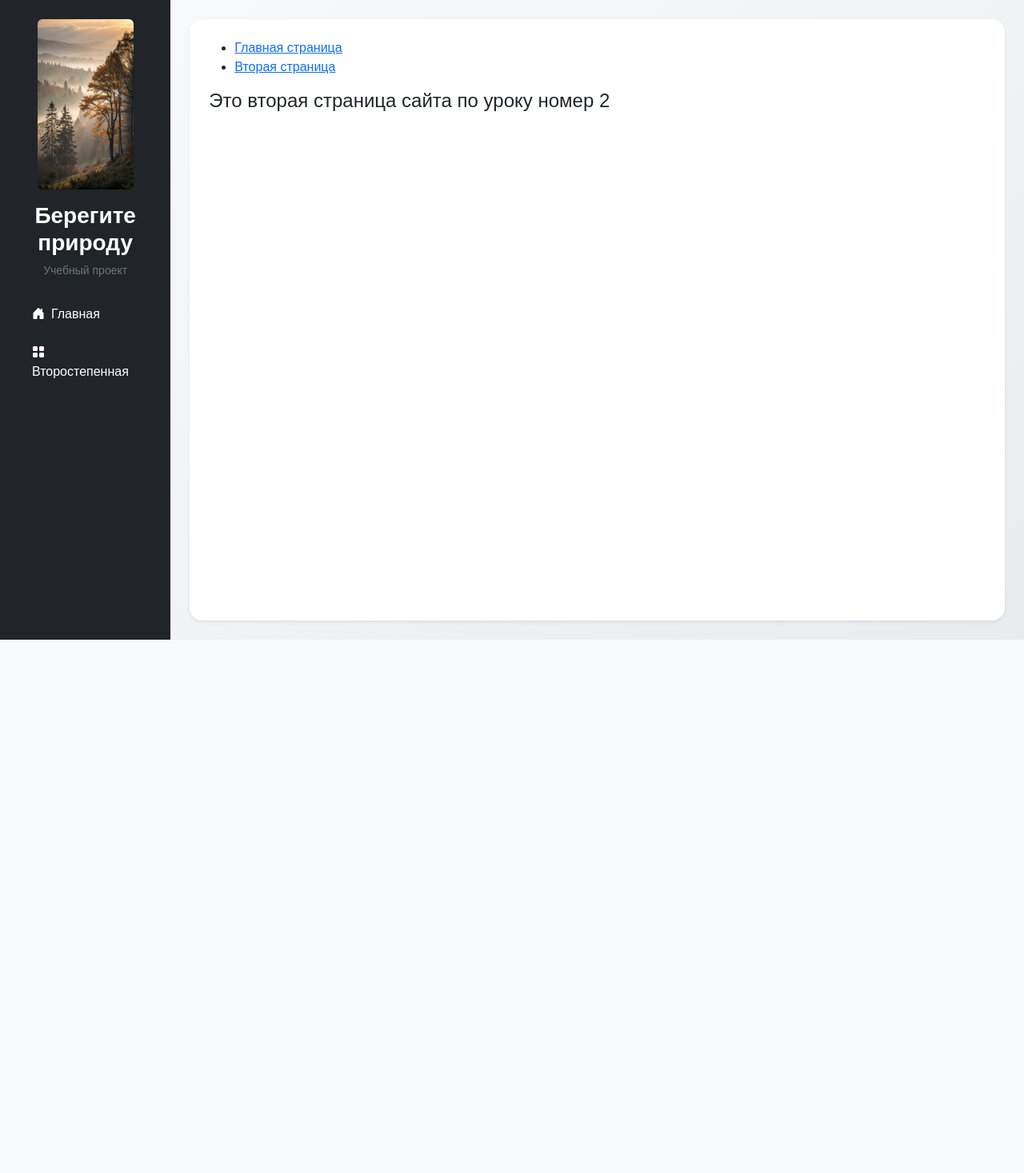
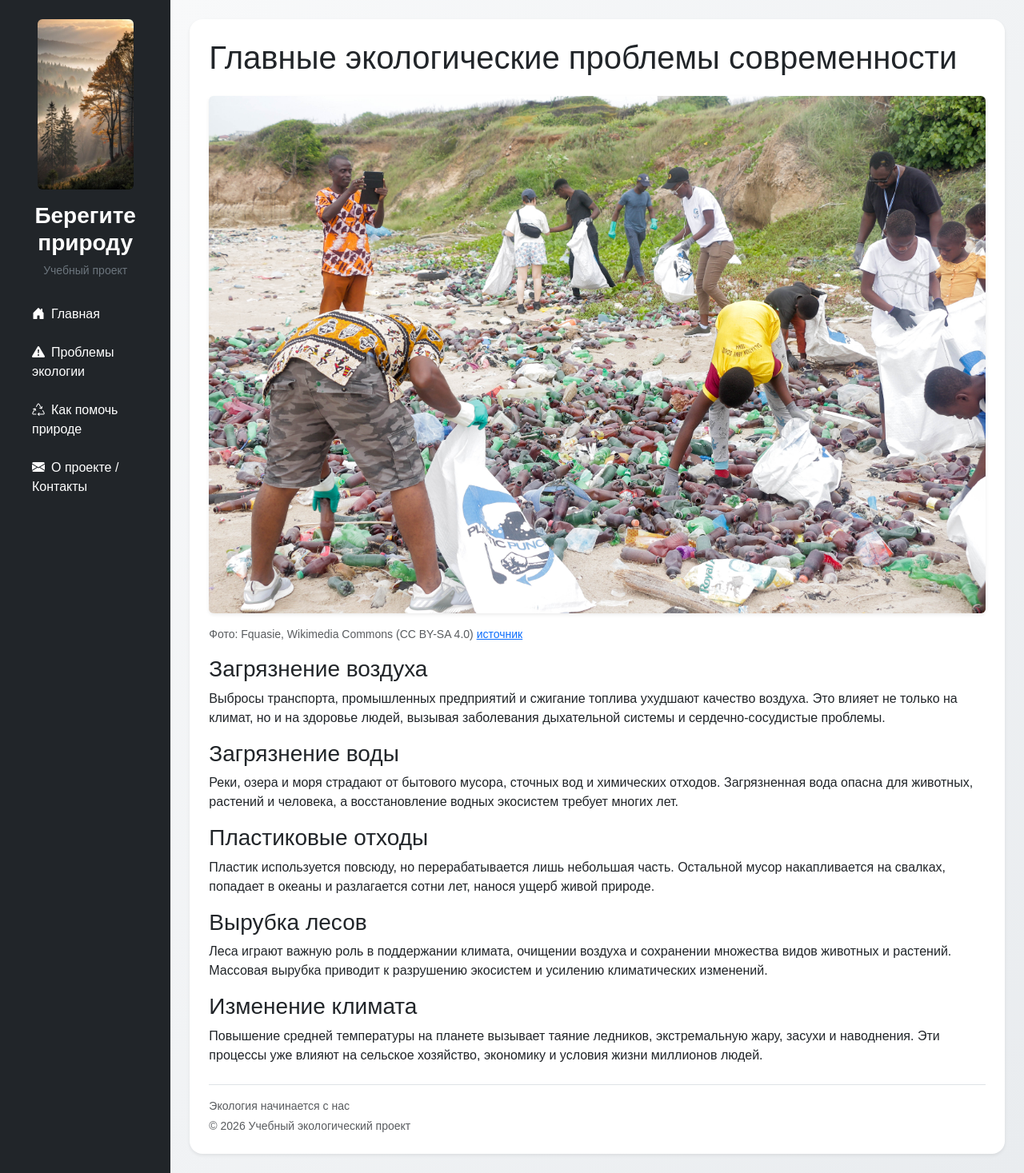
Before and after one commit to RomSb819/PY_DJ02, a Django app: page /new/ in a window 1280 px wide. Shown: the whole page at 80% size. Before the commit the page ends 800 px from the top, so only its background shows below. Run offline with Django 5.2, Linux system fonts and the light colour scheme.

Commit message:
Eco_site_done

```diff
--- a/PY_site/PY_site/settings.py
+++ b/PY_site/PY_site/settings.py
@@ -116,7 +116,3 @@ USE_TZ = True
 # https://docs.djangoproject.com/en/6.0/howto/static-files/
 
 STATIC_URL = 'static/'
-
-STATICFILES_DIRS = [
-    BASE_DIR / "static"
-]
--- /dev/null
+++ b/PY_site/main/templates/main/footer.html
@@ -0,0 +1,4 @@
+<footer class="mt-4 pt-3 border-top text-muted small">
+    <p class="mb-1">Экология начинается с нас</p>
+    <p class="mb-0">&copy; {% now "Y" %} Учебный экологический проект</p>
+</footer>
--- a/PY_site/main/templates/main/layout.html
+++ b/PY_site/main/templates/main/layout.html
@@ -10,7 +10,7 @@
 
     <title>
         {% block title %}
-        <Берегите природу>
+        Экология начинается с нас
         {% endblock %}
     </title>
 
@@ -27,35 +27,14 @@
     <div class="container-fluid">
         <div class="row min-vh-100">
 
-            <!-- Боковое меню -->
-            <aside class="col-12 col-md-3 col-lg-2 bg-dark text-white p-4 shadow">
-                <div class="text-center mb-4">
-                    <img src="{% static 'main/img/forest.png' %}" alt="лес" class="img-fluid rounded mb-3" style="max-width: 120px;">
-                    <h3 class="fw-bold">Берегите природу</h3>
-                    <p class="text-secondary small mb-0">Учебный проект</p>
-                </div>
-
-                <nav>
-                    <ul class="nav flex-column gap-2">
-                        <li class="nav-item">
-                            <a href="{% url 'home' %}" class="nav-link text-white rounded px-3 py-2 menu-link">
-                                <i class="bi bi-house-door-fill me-2"></i>Главная
-                            </a>
-                        </li>
-                        <li class="nav-item">
-                            <a href="{% url 'page2' %}" class="nav-link text-white rounded px-3 py-2 menu-link">
-                                <i class="bi bi-grid-fill me-2"></i>Второстепенная
-                            </a>
-                        </li>
-                    </ul>
-                </nav>
-            </aside>
+            {% include 'main/menu.html' %}
 
             <!-- Основной контент -->
             <main class="col-12 col-md-9 col-lg-10 p-4">
                 <div class="bg-white rounded-4 shadow-sm p-4 h-100">
                     {% block content %}
                     {% endblock %}
+                    {% include 'main/footer.html' %}
                 </div>
             </main>
 
--- /dev/null
+++ b/PY_site/main/templates/main/menu.html
@@ -0,0 +1,33 @@
+{% load static %}
+<aside class="col-12 col-md-3 col-lg-2 bg-dark text-white p-4 shadow">
+    <div class="text-center mb-4">
+        <img src="{% static 'main/img/forest.png' %}" alt="лес" class="img-fluid rounded mb-3" style="max-width: 120px;">
+        <h3 class="fw-bold">Берегите природу</h3>
+        <p class="text-secondary small mb-0">Учебный проект</p>
+    </div>
+
+    <nav>
+        <ul class="nav flex-column gap-2">
+            <li class="nav-item">
+                <a href="{% url 'home' %}" class="nav-link text-white rounded px-3 py-2 menu-link">
+                    <i class="bi bi-house-door-fill me-2"></i>Главная
+                </a>
+            </li>
+            <li class="nav-item">
+                <a href="{% url 'problems' %}" class="nav-link text-white rounded px-3 py-2 menu-link">
+                    <i class="bi bi-exclamation-triangle-fill me-2"></i>Проблемы экологии
+                </a>
+            </li>
+            <li class="nav-item">
+                <a href="{% url 'help_nature' %}" class="nav-link text-white rounded px-3 py-2 menu-link">
+                    <i class="bi bi-recycle me-2"></i>Как помочь природе
+                </a>
+            </li>
+            <li class="nav-item">
+                <a href="{% url 'about' %}" class="nav-link text-white rounded px-3 py-2 menu-link">
+                    <i class="bi bi-envelope-fill me-2"></i>О проекте / Контакты
+                </a>
+            </li>
+        </ul>
+    </nav>
+</aside>
--- a/PY_site/main/templates/main/new.html
+++ b/PY_site/main/templates/main/new.html
@@ -1,11 +1,50 @@
 {% extends 'main/layout.html' %}
+{% load static %}
 
 {% block title %}
-    <title>Вторая страничка</title>
+Проблемы экологии
 {% endblock %}
 
 {% block content %}
-    {% include 'main/nav.html' %}
-    <h4>Это вторая страница сайта по уроку номер 2</h4>
+<h1 class="mb-4">Главные экологические проблемы современности</h1>
+<img src="{% static 'main/img/problems_plastic.jpg' %}" class="img-fluid rounded shadow-sm mb-3" alt="Волонтеры убирают пластиковые отходы на берегу">
+<p class="text-muted small">
+    Фото: Fquasie, Wikimedia Commons (CC BY-SA 4.0)
+    <a href="https://commons.wikimedia.org/wiki/File:Plastic_in_the_ocean.jpg" target="_blank" rel="noopener">источник</a>
+</p>
 
+<h3>Загрязнение воздуха</h3>
+<p>
+    Выбросы транспорта, промышленных предприятий и сжигание топлива ухудшают качество воздуха.
+    Это влияет не только на климат, но и на здоровье людей, вызывая заболевания дыхательной
+    системы и сердечно-сосудистые проблемы.
+</p>
+
+<h3>Загрязнение воды</h3>
+<p>
+    Реки, озера и моря страдают от бытового мусора, сточных вод и химических отходов.
+    Загрязненная вода опасна для животных, растений и человека, а восстановление водных
+    экосистем требует многих лет.
+</p>
+
+<h3>Пластиковые отходы</h3>
+<p>
+    Пластик используется повсюду, но перерабатывается лишь небольшая часть. Остальной мусор
+    накапливается на свалках, попадает в океаны и разлагается сотни лет, нанося ущерб живой
+    природе.
+</p>
+
+<h3>Вырубка лесов</h3>
+<p>
+    Леса играют важную роль в поддержании климата, очищении воздуха и сохранении множества видов
+    животных и растений. Массовая вырубка приводит к разрушению экосистем и усилению климатических
+    изменений.
+</p>
+
+<h3>Изменение климата</h3>
+<p>
+    Повышение средней температуры на планете вызывает таяние ледников, экстремальную жару, засухи
+    и наводнения. Эти процессы уже влияют на сельское хозяйство, экономику и условия жизни
+    миллионов людей.
+</p>
 {% endblock %}
--- a/PY_site/main/urls.py
+++ b/PY_site/main/urls.py
@@ -4,6 +4,8 @@ from django.urls import path
 from . import views
 
 urlpatterns = [
-    path('', views.index, name='home'),
-    path('new/', views.new, name='page2'),
+    path("", views.index, name="home"),
+    path("new/", views.new, name="problems"),
+    path("help/", views.help_nature, name="help_nature"),
+    path("about/", views.about, name="about"),
 ] + static(settings.STATIC_URL, document_root=settings.STATIC_ROOT)
--- a/PY_site/main/views.py
+++ b/PY_site/main/views.py
@@ -1,11 +1,17 @@
 from django.shortcuts import render
 
 
-# Create your views here.
-from django.http import HttpResponse
+def index(request):
+    return render(request, "main/index.html")
 
-def index(request):
-    return render(request, 'main/index.html', {'caption': "Берегите природу"})
 
 def new(request):
-    return render(request, 'main/new.html')
+    return render(request, "main/new.html")
+
+
+def help_nature(request):
+    return render(request, "main/help_nature.html")
+
+
+def about(request):
+    return render(request, "main/about.html")
```
Also changed, not shown: PY_site/main/templates/main/about.html (added, +44 -0 lines), PY_site/main/templates/main/help_nature.html (added, +55 -0 lines), PY_site/main/templates/main/index.html (+34 -3 lines), PY_site/main/static/main/img/problems_plastic.jpg (added), 3 other files.
